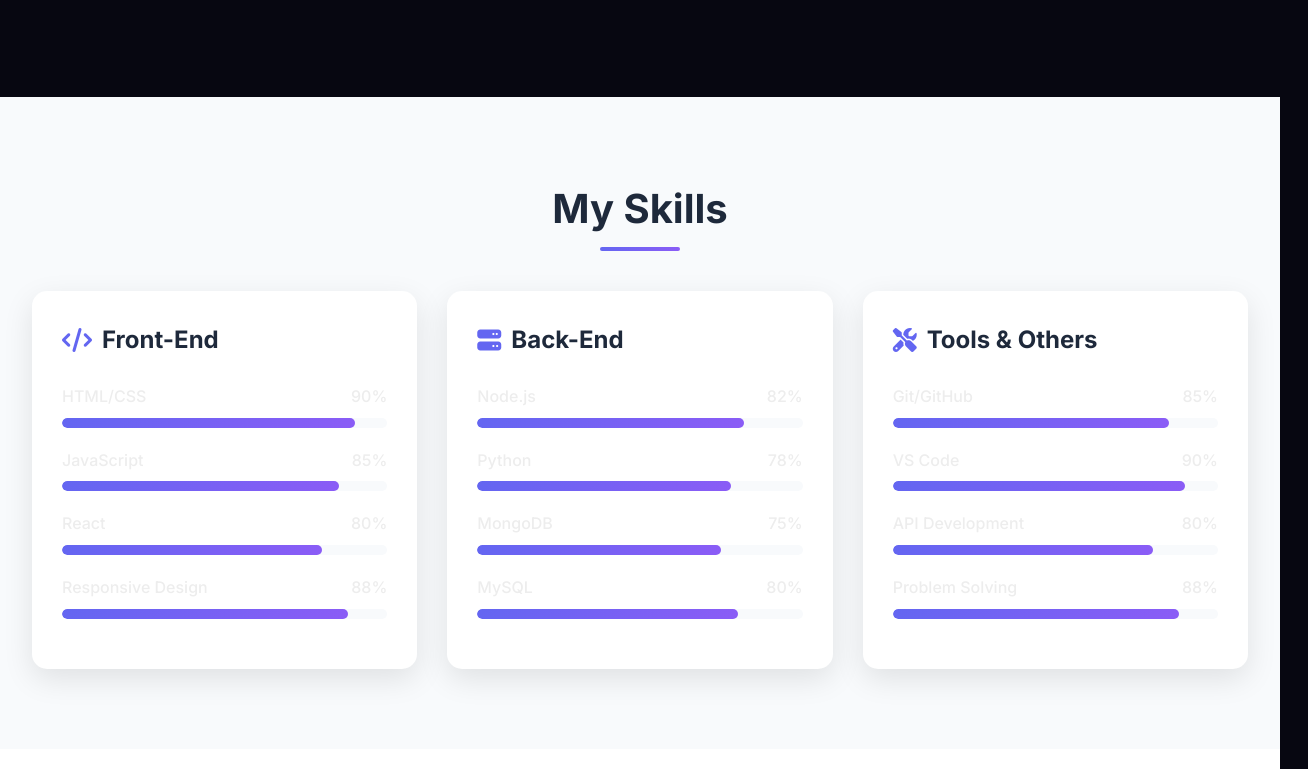
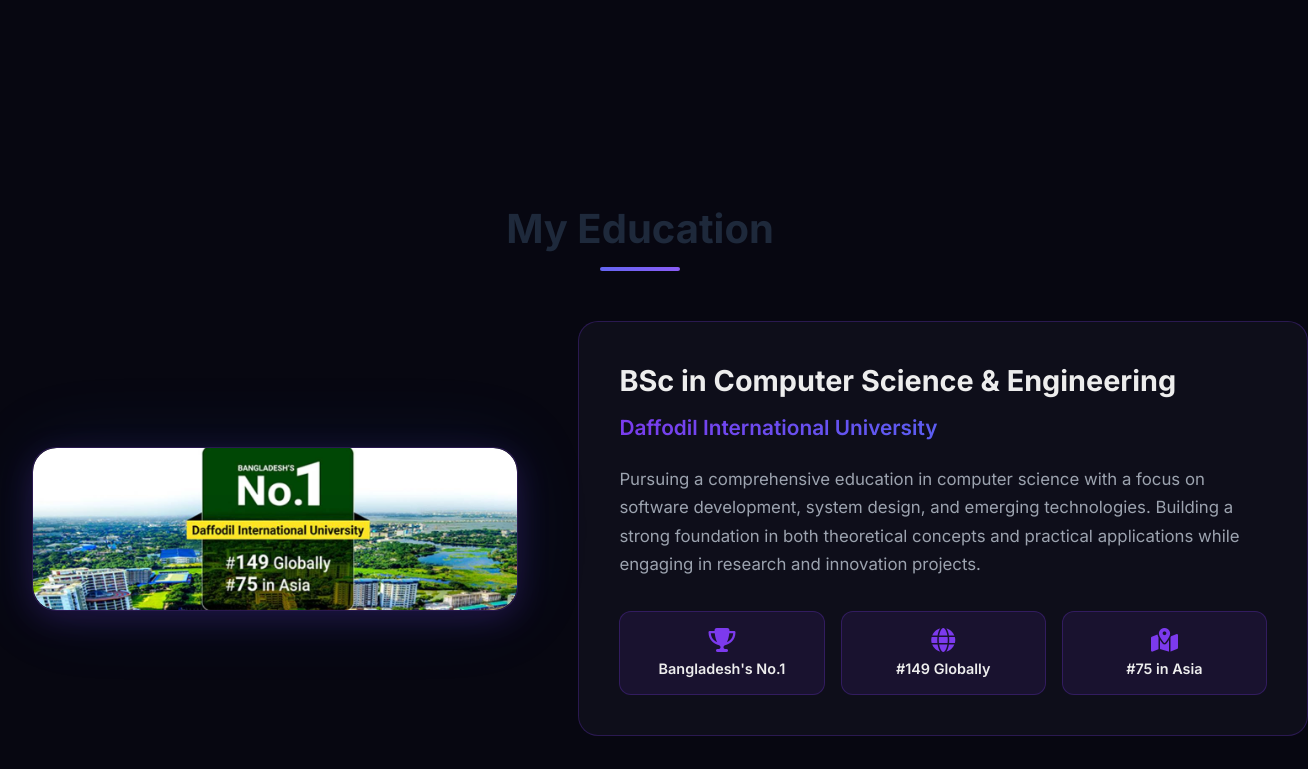
Before and after one commit to noobarafat/K.-M.-Arafat-Islam, a plain HTML site: page index.html in a window 1280 px wide. Shown: the part 1771-2540 px from the top of the page, 1308 px wide, since content can reach past the window. Drawn offline with Linux system fonts and the light colour scheme.

Commit message:
Intialize portfolio

```diff
--- a/index.html
+++ b/index.html
@@ -100,6 +100,43 @@
             </div>
         </div>
     </div>
+
+    <!-- Education Section -->
+    <section id="education" class="education-section">
+        <div class="container">
+            <h2 class="section-title">My Education</h2>
+            <div class="education-content">
+                <div class="education-image-wrapper">
+                    <div class="education-image-card">
+                        <img src="assets/DIU.jpg" alt="Daffodil International University" class="education-image">
+                    </div>
+                </div>
+                <div class="education-details">
+                    <div class="education-card">
+                        <h3 class="education-degree">BSc in Computer Science & Engineering</h3>
+                        <p class="education-university">Daffodil International University</p>
+                        <p class="education-description">
+                            Pursuing a comprehensive education in computer science with a focus on software development, system design, and emerging technologies. Building a strong foundation in both theoretical concepts and practical applications while engaging in research and innovation projects.
+                        </p>
+                        <div class="education-ranks">
+                            <div class="rank-badge">
+                                <i class="fas fa-trophy"></i>
+                                <span>Bangladesh's No.1</span>
+                            </div>
+                            <div class="rank-badge">
+                                <i class="fas fa-globe"></i>
+                                <span>#149 Globally</span>
+                            </div>
+                            <div class="rank-badge">
+                                <i class="fas fa-map-marked-alt"></i>
+                                <span>#75 in Asia</span>
+                            </div>
+                        </div>
+                    </div>
+                </div>
+            </div>
+        </div>
+    </section>
 
     <!-- Skills Section -->
     <section id="skills" class="skills-section">
--- a/styles.css
+++ b/styles.css
@@ -749,6 +749,185 @@ section {
     }
 }
 
+/* ==================== Education Section ==================== */
+.education-section {
+    background: var(--bg-main);
+    padding: 100px 0;
+}
+
+.education-content {
+    display: grid;
+    grid-template-columns: 40% 60%;
+    gap: 60px;
+    align-items: center;
+    margin-top: 60px;
+}
+
+.education-image-wrapper {
+    display: flex;
+    justify-content: center;
+    align-items: center;
+}
+
+.education-image-card {
+    position: relative;
+    border-radius: 24px;
+    padding: 0;
+    background: var(--bg-surface);
+    border: 1px solid var(--border-purple);
+    backdrop-filter: blur(20px);
+    box-shadow:
+        0 8px 32px rgba(124, 58, 237, 0.2),
+        0 0 80px rgba(59, 130, 246, 0.1);
+    width: 100%;
+    max-width: 500px;
+    overflow: hidden;
+    line-height: 0;
+    transition: all 0.3s ease;
+}
+
+.education-image-card:hover {
+    transform: translateY(-5px);
+    box-shadow:
+        0 12px 40px rgba(124, 58, 237, 0.3),
+        0 0 100px rgba(59, 130, 246, 0.2);
+    border-color: var(--purple);
+}
+
+.education-image {
+    width: 100%;
+    height: auto;
+    display: block;
+    border-radius: 24px;
+    object-fit: cover;
+}
+
+.education-details {
+    display: flex;
+    flex-direction: column;
+}
+
+.education-card {
+    background: var(--bg-surface);
+    border: 1px solid var(--border-purple);
+    border-radius: 20px;
+    padding: 40px;
+    transition: all 0.3s ease;
+}
+
+.education-card:hover {
+    border-color: var(--purple);
+    box-shadow: 0 8px 32px rgba(124, 58, 237, 0.2);
+}
+
+.education-degree {
+    font-size: 1.8rem;
+    font-weight: 700;
+    color: var(--text-main);
+    margin-bottom: 12px;
+    line-height: 1.3;
+}
+
+.education-university {
+    font-size: 1.3rem;
+    font-weight: 600;
+    background: var(--gradient-purple-blue);
+    -webkit-background-clip: text;
+    -webkit-text-fill-color: transparent;
+    background-clip: text;
+    margin-bottom: 20px;
+}
+
+.education-description {
+    font-size: 1.05rem;
+    color: var(--text-muted);
+    line-height: 1.7;
+    margin-bottom: 32px;
+}
+
+.education-ranks {
+    display: grid;
+    grid-template-columns: repeat(3, 1fr);
+    gap: 16px;
+}
+
+.rank-badge {
+    background: rgba(124, 58, 237, 0.1);
+    border: 1px solid var(--border-purple);
+    border-radius: 12px;
+    padding: 16px 12px;
+    display: flex;
+    flex-direction: column;
+    align-items: center;
+    gap: 8px;
+    transition: all 0.25s ease;
+    cursor: default;
+}
+
+.rank-badge:hover {
+    background: rgba(124, 58, 237, 0.15);
+    border-color: var(--purple);
+    transform: translateY(-3px);
+    box-shadow: 0 8px 24px rgba(124, 58, 237, 0.3);
+}
+
+.rank-badge i {
+    font-size: 1.5rem;
+    color: var(--purple);
+}
+
+.rank-badge span {
+    font-size: 0.9rem;
+    font-weight: 600;
+    color: var(--text-main);
+    text-align: center;
+    line-height: 1.3;
+}
+
+@media (max-width: 992px) {
+    .education-content {
+        grid-template-columns: 1fr;
+        gap: 40px;
+    }
+
+    .education-image-wrapper {
+        order: -1;
+    }
+
+    .education-image-card {
+        max-width: 400px;
+    }
+}
+
+@media (max-width: 640px) {
+    .education-card {
+        padding: 28px 24px;
+    }
+
+    .education-degree {
+        font-size: 1.4rem;
+    }
+
+    .education-university {
+        font-size: 1.1rem;
+    }
+
+    .education-ranks {
+        grid-template-columns: 1fr;
+        gap: 12px;
+    }
+
+    .rank-badge {
+        flex-direction: row;
+        justify-content: center;
+        padding: 14px 20px;
+    }
+
+    .rank-badge i {
+        font-size: 1.2rem;
+    }
+}
+
 .about-content {
     max-width: 900px;
     margin: 0 auto;
```
